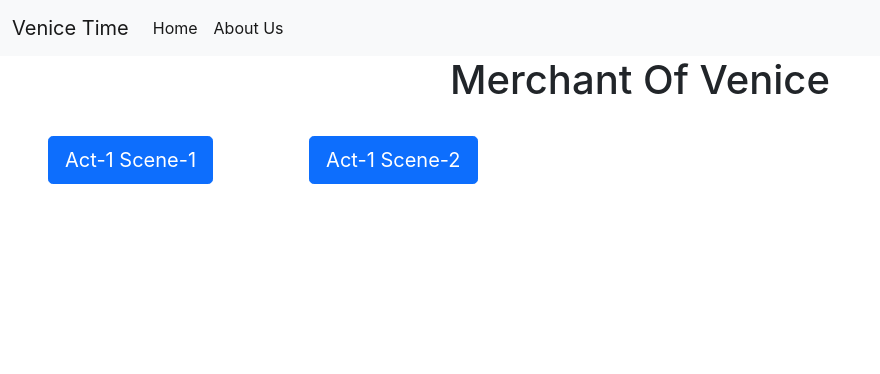
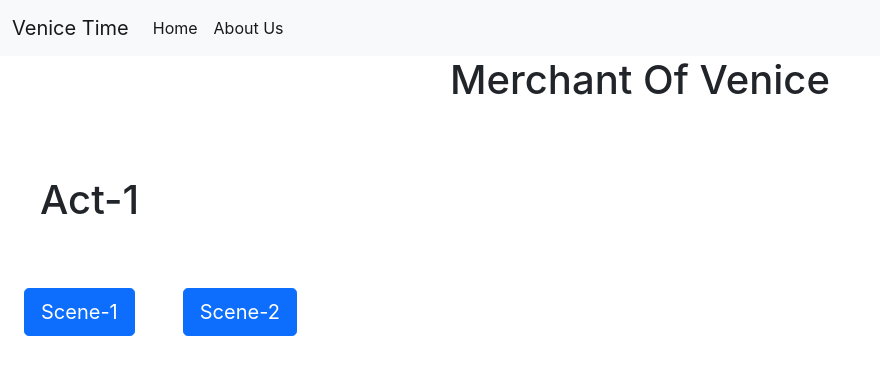
Before and after one commit to CHILLBRO28/venicetime.github.io, a React (Create React App) app: page /Acts in a window 1280 px wide. Shown: the top 374 px of the page, without its empty margins (0-880 px from the left). Built offline with nearby package versions, Linux system fonts and the light colour scheme.

Commit message:
Changes in margin

```diff
--- a/src/Components/Solutions/Acts.js
+++ b/src/Components/Solutions/Acts.js
@@ -2,19 +2,27 @@
 import React from 'react'
 import { NavLink } from 'react-router-dom'
 export default function Act1() {
+  let Style = {
+    margin : "5vh",
+
+
+  }
 
   return (
     <div >
     <h1 className="text-center">Merchant Of Venice</h1>
   <br></br>
-    <div className="hstack gap-5">
+  <h1 style={Style} className="text-left">Act-1</h1>
+        <br />
+    <div className="hstack gap-4">
          <br />
+
           <NavLink to="/sc1">
-          <button   className="btn btn-primary btn-lg">Act-1 Scene-1</button>
+          <button   className="btn btn-primary btn-lg">Scene-1</button>
 </NavLink>
 <div  > </div>
 <NavLink to="/sc2">
-          <button  className="btn btn-primary btn-lg" >Act-1 Scene-2</button>
+          <button  className="btn btn-primary btn-lg" >Scene-2</button>
 </NavLink>
     </div>
     </div>
--- a/src/index.js
+++ b/src/index.js
@@ -7,7 +7,7 @@ import { BrowserRouter } from "react-router-dom";
 
 ReactDOM.render(
   <React.StrictMode>
-    <BrowserRouter>
+    <BrowserRouter basename="/">
     <App />
     </BrowserRouter>
   </React.StrictMode>,
```
